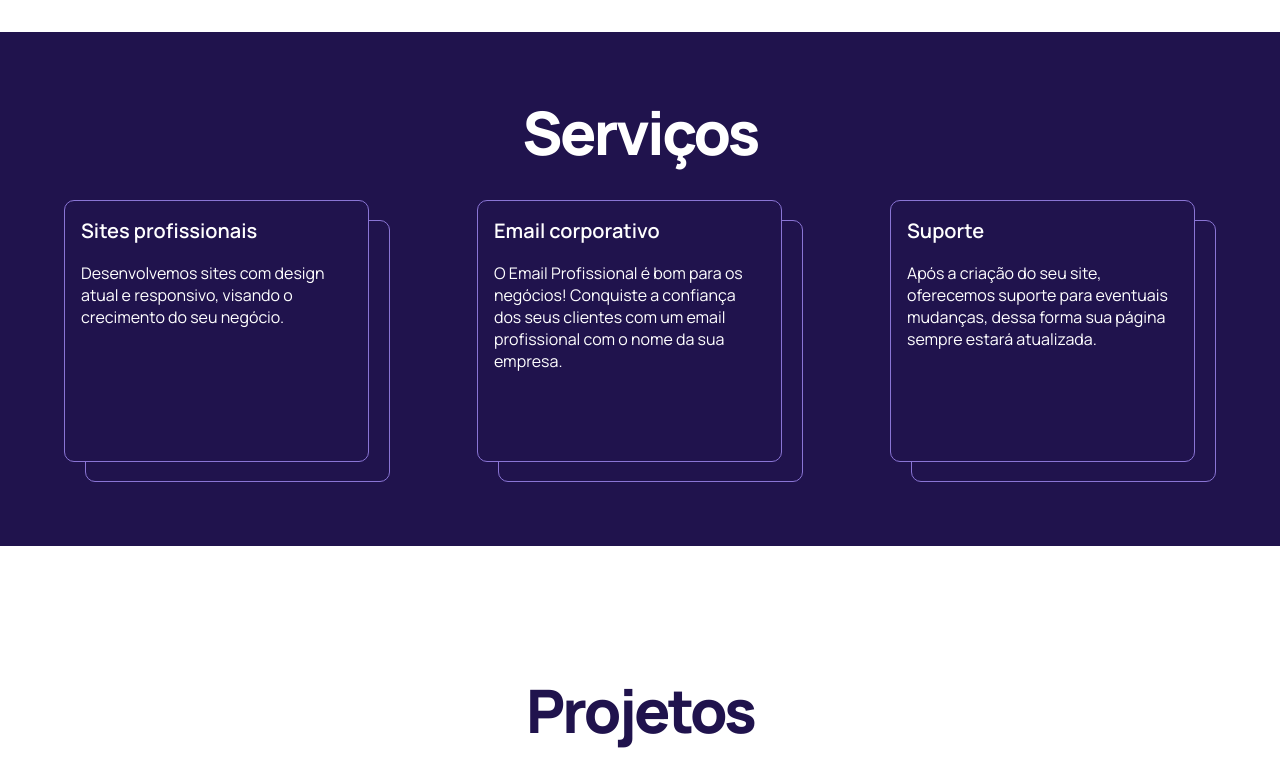
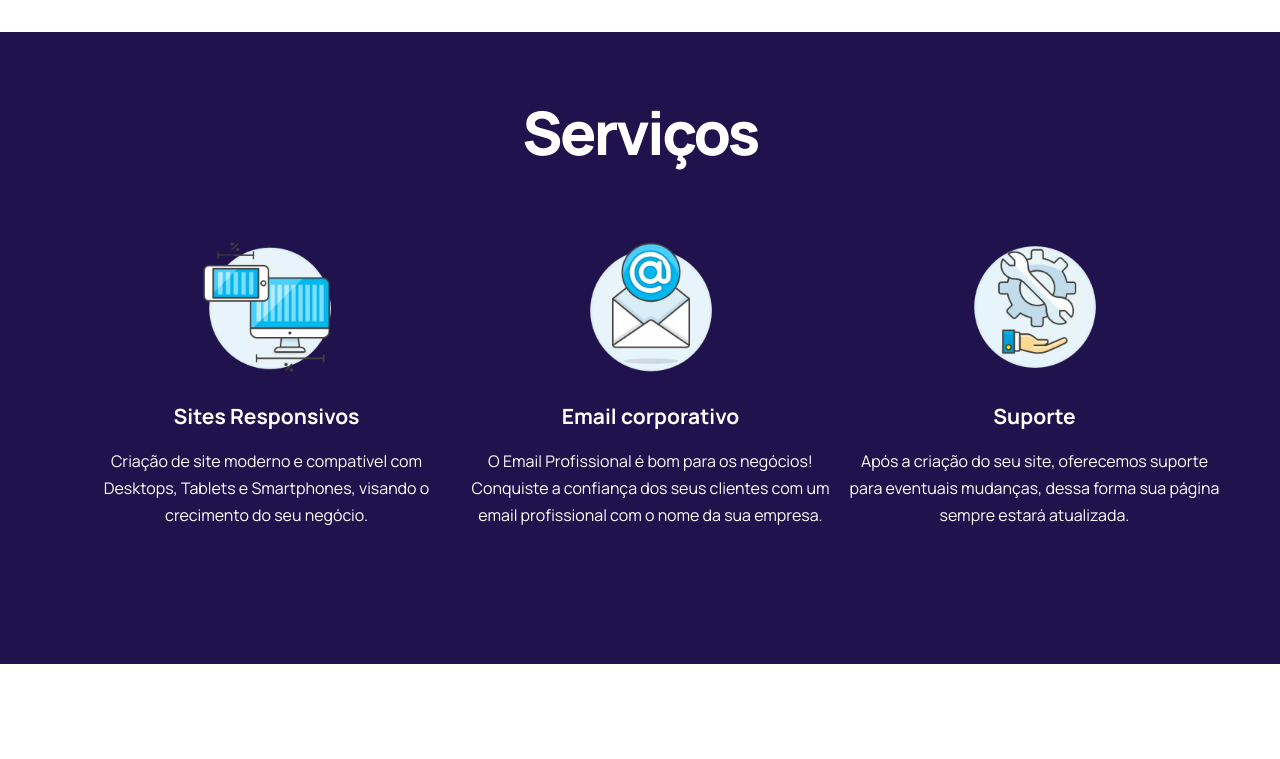
Before and after one commit to luanrodriguespigosso/site-webview, a plain HTML site: page index.html in a window 1280 px wide. Shown: the part 1468-2227 px from the top of the page. Drawn offline with Linux system fonts and the light colour scheme; a script that the page names is missing.

Commit message:
Resolved Nova tela de Serviços, alterado tag title, imagens, contéudo e estrutura #5

```diff
--- a/css/default.css
+++ b/css/default.css
@@ -91,3 +91,8 @@ p {
     font-size: 30px;
     font-family: Manrope-Bold, sans-serif;
 }
+
+.h4-semibold {
+    font-size: 21px;
+    font-family: Manrope-Bold, sans-serif;
+}
--- a/css/style.css
+++ b/css/style.css
@@ -665,25 +665,57 @@ nav li {
 }
 
 #services .div-service {
-    width: 326px;
-    height: 282px;
+    width: 405px;
+    height: 400px;
     position: relative;
+    box-shadow: 0 0 2rem rgb(0 0 0 / 0%);
+    transition: ease-in-out all .4s;
+}
+
+#services .div-service:hover {
+    transform: scale(1.05);
+    transition: ease-in-out all .2s;
+    box-shadow: 0 0 2rem rgb(0 0 0 / 20%);
+    border-radius: 1rem;
 }
 
 .div-service .box-1 {
-    border: var(--light-purple) 1px solid;
-    border-radius: 10px;
-    width: 305px;
-    height: 262px;
+    display: flex;
+    flex-direction: column;
+    align-content: center;
+    justify-content: center;
+    align-items: center;
+    /*border: var(--light-purple) 1px solid;
+    border-radius: 10px;*/
+    width: 405px;
+    /*height: 300px;*/
     position: absolute;
-    left: 0;
-    top: 0;
-    background-color: var(--dark-purple);
-    z-index: 2;
-    padding: 16px;
+    /*left: 0;
+    top: 0;*/
+    /*background-color: var(--dark-purple);
+    z-index: 2;*/
+    padding: 1rem;
 }
 
-.div-service .box-2 {
+figure.image-box-wrapper {
+    flex: 1;
+}
+
+img.size-icon-service {
+    width: 150px;
+    height: 150px;
+}
+
+div.box-title {
+    flex: 2;
+    text-align: center;
+}
+
+.box-title p {
+    line-height: 1.7em;
+}
+
+/*.div-service .box-2 {
     transition: 0.5s;
     border: var(--light-purple) 1px solid;
     border-radius: 10px;
@@ -692,7 +724,7 @@ nav li {
     position: absolute;
     right: 0;
     bottom: 0;
-}
+}*/
 
 /* Services end */
 /*  Projects start */
--- a/index.html
+++ b/index.html
@@ -184,39 +184,48 @@
 		<section id="services">
 			<div class="container">
 				<div class="title-services">
-					<h1 class="h1-extrabold">Serviços</h1>
+					<h2 class="h1-extrabold">Serviços</h2>
 				</div>
 				<div class="desc-services">
 					<div class="div-service d1">
 						<div class="box-1">
-							<p class="p2-semibold">Sites profissionais</p>
+							<figure class="image-box-wrapper">
+								<img src="./img/icon-responsive-size.webp" class="size-icon-service" alt="Desktop na vertical e celular na horizontal, contéudo resposivo">
+							</figure>
+							<div class="box-title">
+								<h4 class="h4-semibold">Sites Responsivos</h4>
 								<br>
-							<p class="p1-regular">Desenvolvemos sites com design atual e responsivo, visando o crecimento do seu negócio.</p>
+								<p class="p1-regular">Criação de site moderno e compatível com Desktops, Tablets e Smartphones, visando o crecimento do seu negócio.</p>
 							</div>
-						<div class="box-2">
-
 						</div>
+						<!--<div class="box-2"></div>-->
 					</div>
 					<div class="div-service d2">
 						<div class="box-1">
-							<p class="p2-semibold">Email corporativo</p>
+							<figure class="image-box-wrapper">
+								<img src="./img/icon-email-address.webp" class="size-icon-service" alt="Carta aberta com um arroba entrando">
+							</figure>
+							<div class="box-title">
+								<h4 class="h4-semibold">Email corporativo</h4>
 								<br>
 								<p class="p1-regular">O Email Profissional é bom para os negócios! Conquiste a confiança dos seus clientes com um email profissional com o nome da sua empresa.</p>
 							</div>
-						<div class="box-2">
-
 						</div>
+						<!--<div class="box-2"></div>-->
 					</div>
 					<div class="div-service d3">
 						<div class="box-1">
-							<p class="p2-semibold">Suporte</p>
+							<figure class="image-box-wrapper">
+								<img src="./img/icon-tech-support-hand.webp" class="size-icon-service" alt="Chave de boca na frente da engrenagem, mão aberta na parte inferior">
+							</figure>
+							<div class="box-title">
+								<h4 class="h4-semibold">Suporte</h4>
 								<br>
 								<p class="p1-regular">Após a criação do seu site, oferecemos suporte para eventuais mudanças, dessa forma sua página sempre estará
 									atualizada.</p>
 							</div>
-						<div class="box-2">
-
 						</div>
+						<!--<div class="box-2"></div>-->
 					</div>
 				</div>
 			</div>
```
Also changed, not shown: img/icon-email-address.webp (added), img/icon-responsive-size.webp (added), img/icon-tech-support-hand.webp (added). Lines whose indentation alone changed are shown as unchanged.
